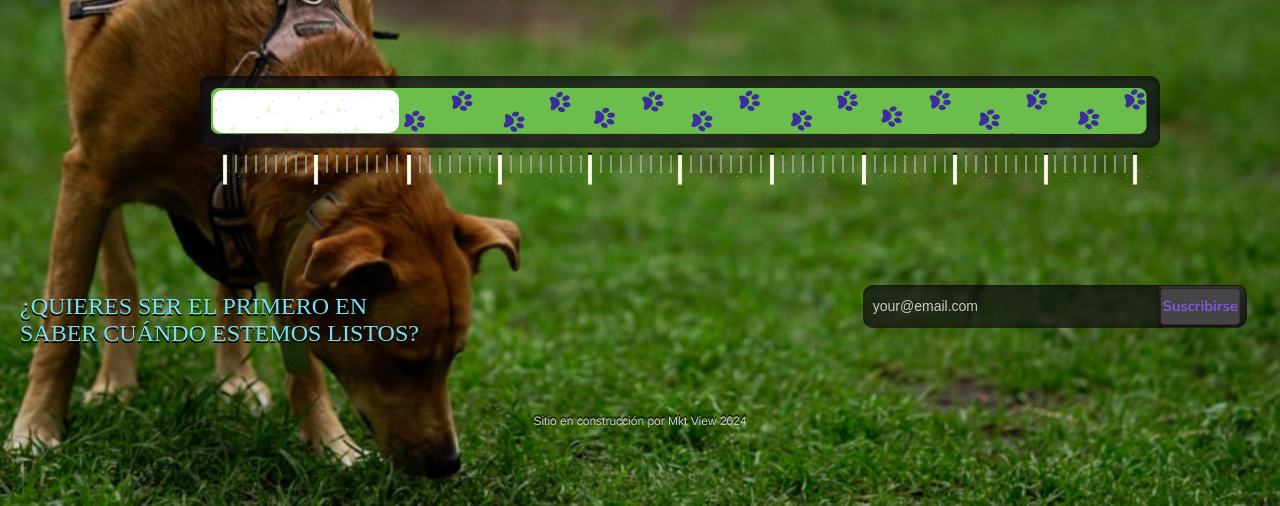
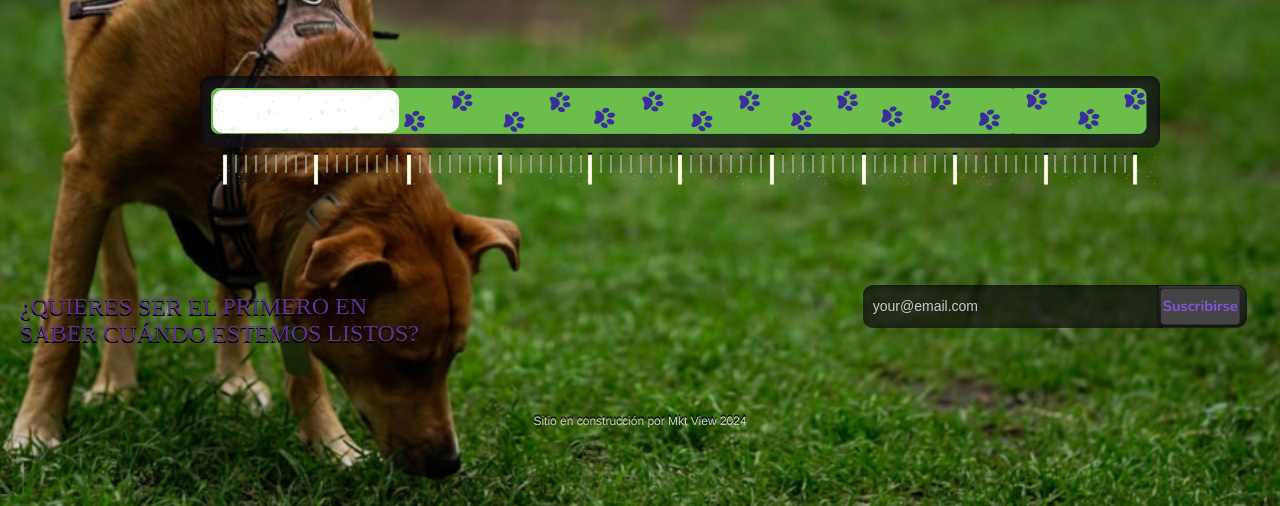
Before and after one commit to fer-OA/adiestra-progress-bar, a plain HTML site: page index.html in a window 1280 px wide. Shown: the part 294-800 px from the top of the page. Drawn offline with nearby package versions, Linux system fonts and the light colour scheme; a web font is replaced by a local one.

Commit message:
Update style.css

```diff
--- a/style.css
+++ b/style.css
@@ -59,7 +59,7 @@ a{ color: #77dff1; text-decoration: none;}
 
 		h2 {
 		text-transform: uppercase;
-		color: #77dff1;
+		color: #603192;
 		font-family: LeagueGothicRegular;
 		font-size: 24px;
 		font-weight: lighter;
```
